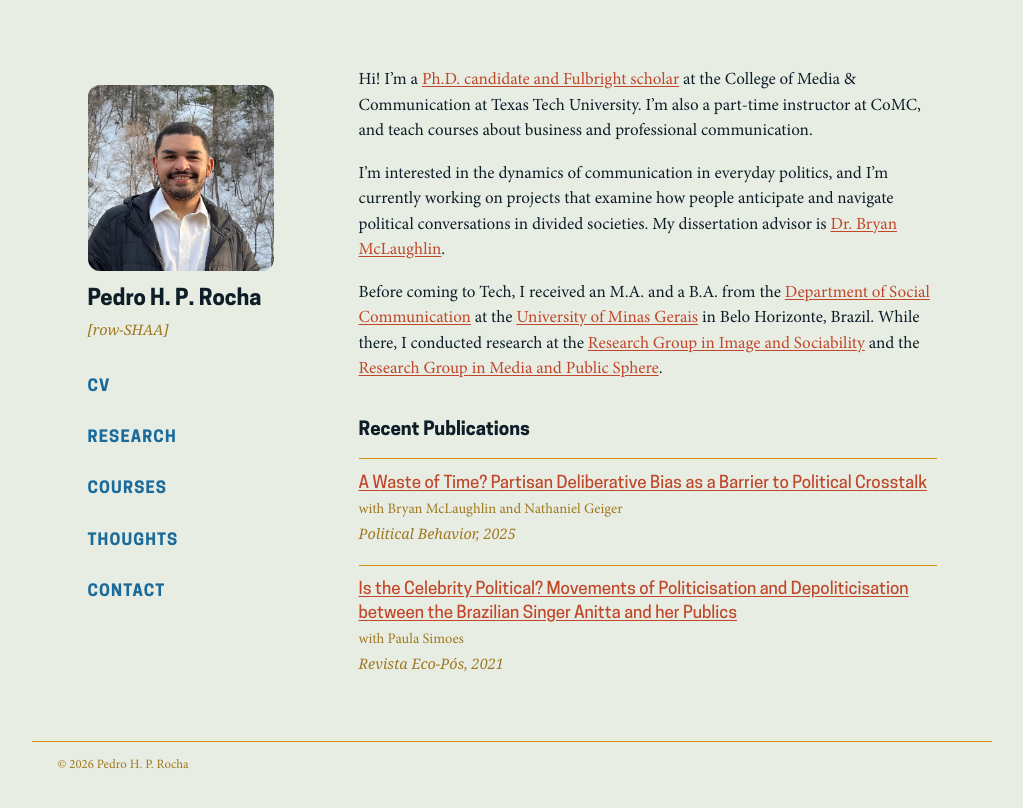
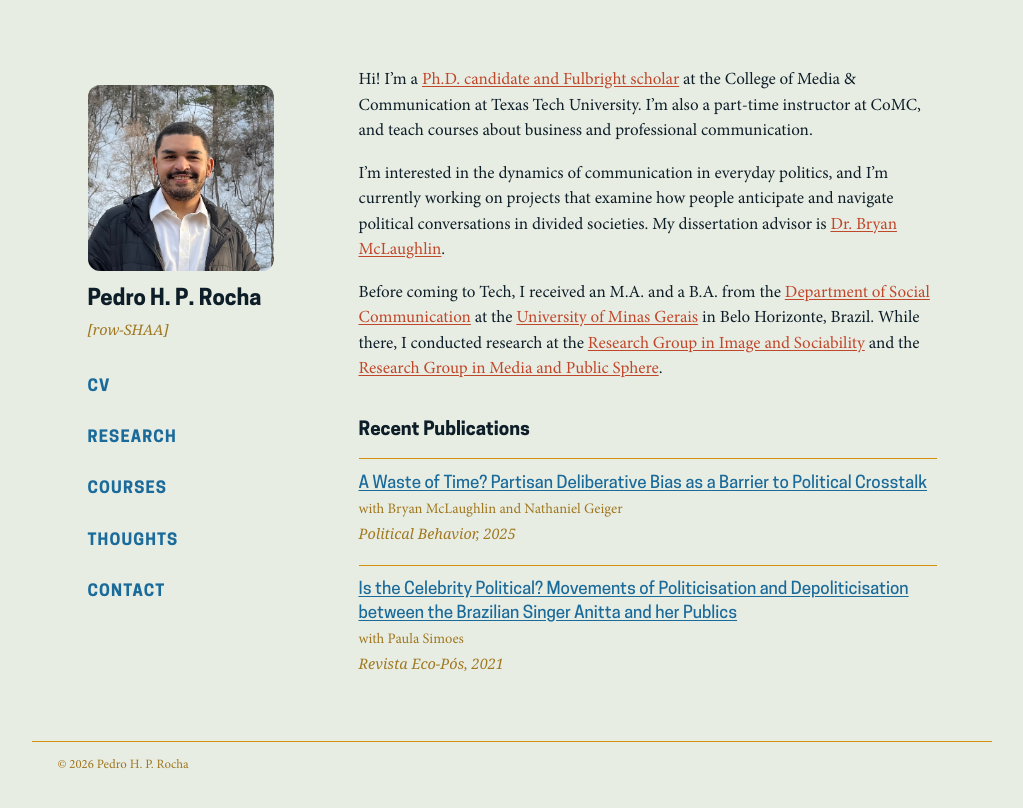
Before and after one commit to pedrohprocha/pedrohprocha.github.io, a Jekyll site: the page built from index.md, in a window 1280 px wide. Shown: the top 808 px of the page, without its empty margins (128-1151 px from the left). Built offline with Jekyll 4.4.1, drawn with Linux system fonts in a browser that asks for light colours; some web fonts are replaced.

Commit message:
pub title colors

```diff
--- a/assets/css/main.css
+++ b/assets/css/main.css
@@ -238,7 +238,7 @@ h3 {
 }
 
 .pub-authors {
-    color: var(--muted);
+    color: var(--text);
     font-size: 0.82rem;
     margin-bottom: 0.2rem;
 }
@@ -501,7 +501,7 @@ h3 {
 }
 
 .pub-title a {
-    color: var(--accent);
+    color: var(--nav);
     text-decoration: underline;
     text-underline-offset: 2px;
 }
```
